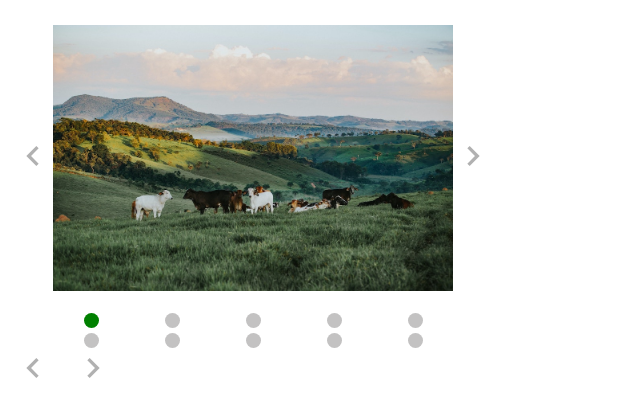
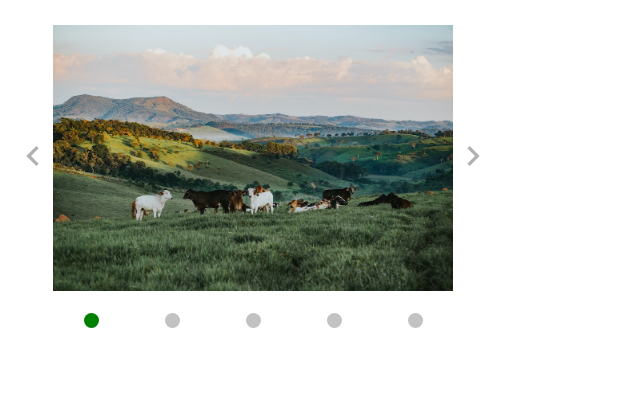
Before and after one commit to zawho/image-slider, a website built with webpack: page dist/index.html in a window 1280 px wide. Shown: the whole page, without its empty margins (0-640 px from the left). Built offline with nearby package versions, Linux system fonts and the light colour scheme.

Commit message:
Remove HTML elements

```diff
--- a/dist/index.html
+++ b/dist/index.html
@@ -8,15 +8,5 @@
     <title>image slider</title>
   </head>
   <body>
-    <div class="slider-container">
-        <div class="btn-container">
-            <input type="image" class="slider-btn" id="back-btn" src="../src/icons/chevron-left.svg">
-        </div>
-        <div class="img-container"><img class="image" id="img-1" src="../src/pics/landscape-1.jpg" alt="Hilly landscape with cows"><img class="image" id="img-2" src="../src/pics/landscape-2.jpg" alt="Pine trees and lake landscape"><img class="image" id="img-3" src="../src/pics/landscape-3.jpg" alt="Icy lake landscape with moon"><img class="image" id="img-4" src="../src/pics/landscape-4.jpg" alt="Snowy mountain landscape"><img class="image" id="img-5" src="../src/pics/landscape-5.jpg" alt="Waterfall landscape"></div>
-        <div class="btn-container">
-            <input type="image" class="slider-btn" id="fwd-btn" src="../src/icons/chevron-right.svg">
-        </div>
-        <div class="nav-container"><div class="nav-node" id="node-1"></div><div class="nav-node" id="node-2"></div><div class="nav-node" id="node-3"></div><div class="nav-node" id="node-4"></div><div class="nav-node" id="node-5"></div></div>
-    </div>
   </body>
 </html>
```
